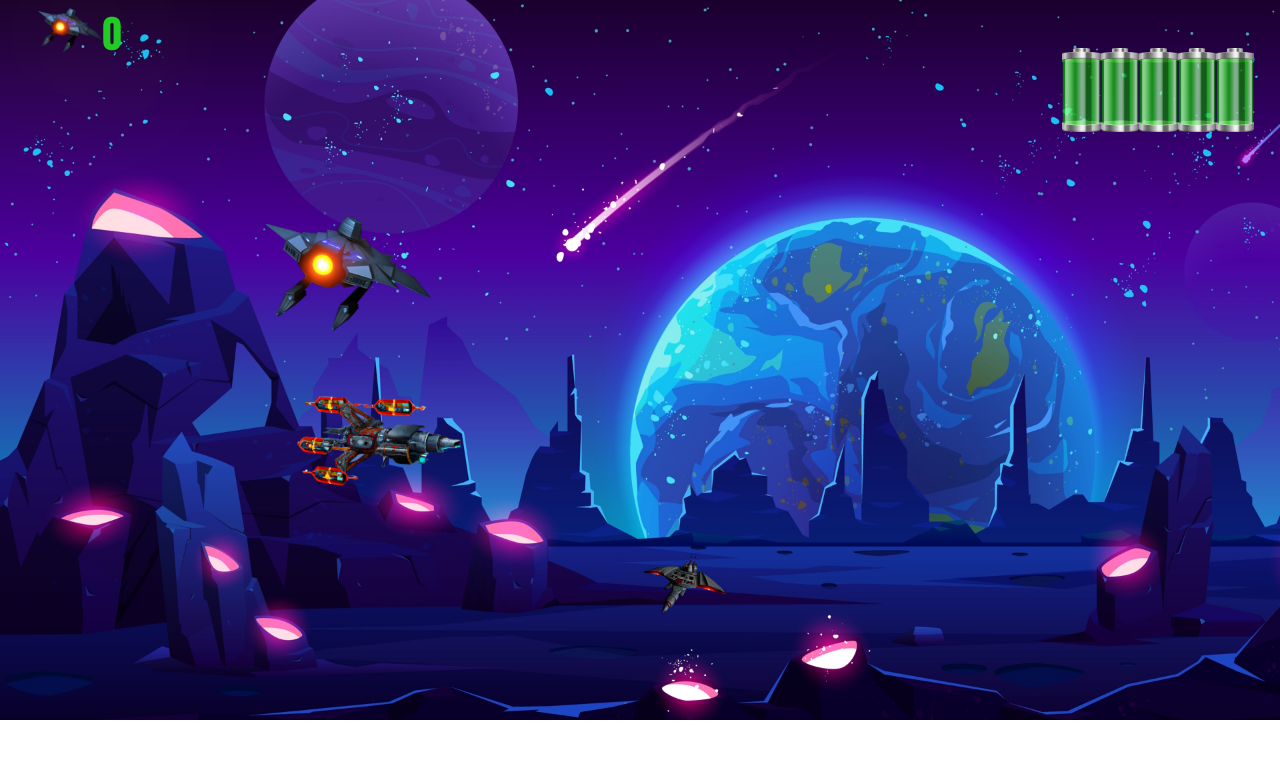
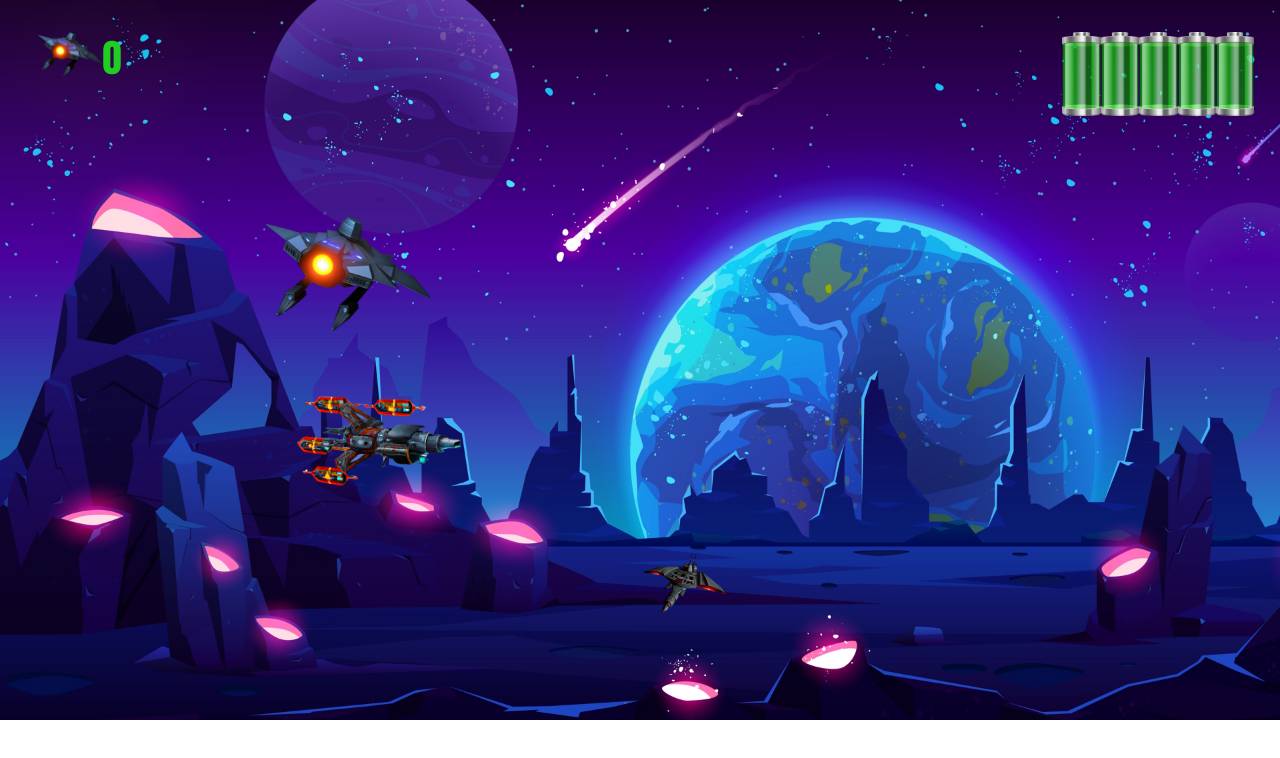
Before and after one commit to AdamWarfa/Clicker-Game, a plain HTML site: page index.html in a window 1280 px wide. Drawn offline with Linux system fonts and the light colour scheme.

Commit message:
dynamic life board

```diff
--- a/style.css
+++ b/style.css
@@ -89,7 +89,7 @@ body {
   z-index: 2;
   position: absolute;
   top: 0;
-  margin-top: 3em;
+  margin-top: 4vh;
   margin-left: 83vw;
   width: 3%;
 }
@@ -105,7 +105,7 @@ body {
   z-index: 2;
   position: absolute;
   top: 0;
-  margin-top: 1vh;
+  margin-top: 4vh;
   margin-left: 3vw;
   width: 5%;
 }
```
